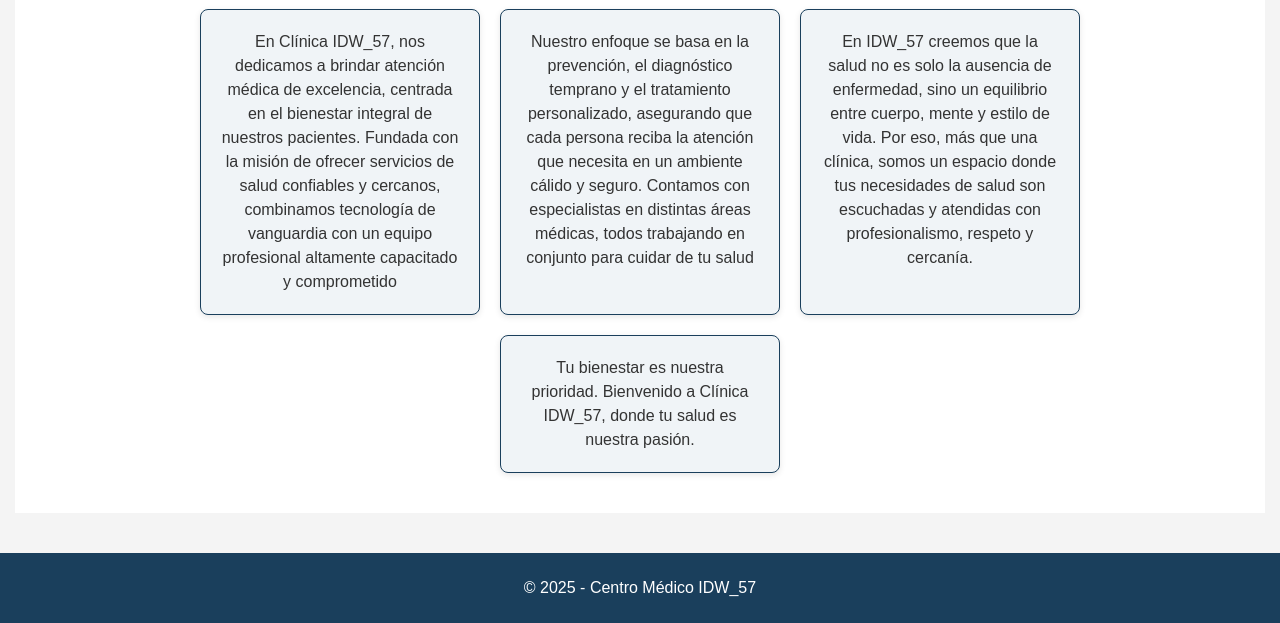
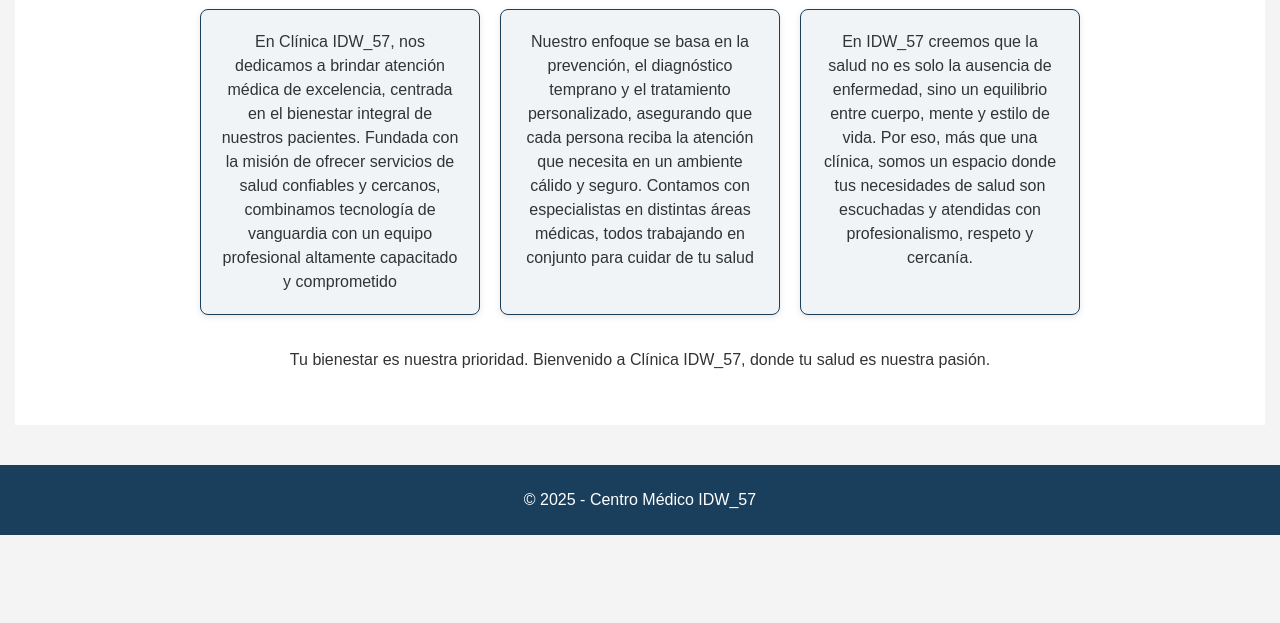
Before and after one commit to CarlaRamos03/itw-57, a plain HTML site: page sobrenosotros.html in a window 1280 px wide. Shown: the part 275-898 px from the top of the page. After the commit the page ends 810 px from the top, so only its background shows below. Drawn offline with Linux system fonts and the light colour scheme.

Commit message:
Update sobrenosotros.html

```diff
--- a/sobrenosotros.html
+++ b/sobrenosotros.html
@@ -33,7 +33,7 @@
       <div class="card-nosotros">
         <p>En IDW_57 creemos que la salud no es solo la ausencia de enfermedad, sino un equilibrio entre cuerpo, mente y estilo de vida. Por eso, más que una clínica, somos un espacio donde tus necesidades de salud son escuchadas y atendidas con profesionalismo, respeto y cercanía.</p>
       </div>
-      <div class="card-nosotros">
+      <div class="bloque-extra">
         <p>Tu bienestar es nuestra prioridad. Bienvenido a Clínica IDW_57, donde tu salud es nuestra pasión.</p>
     </div>
   </section>
```
